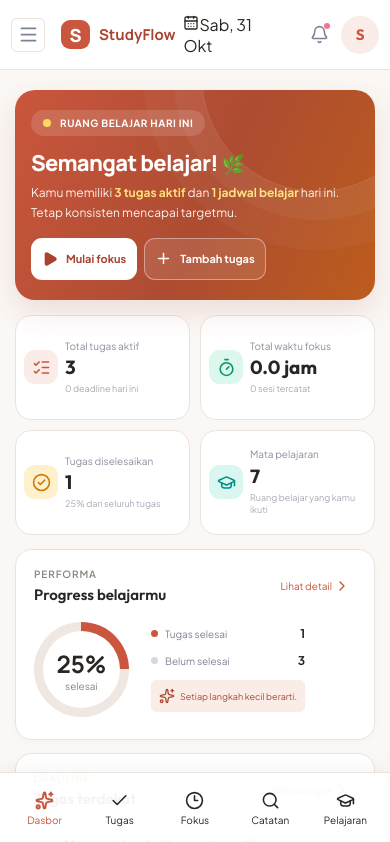
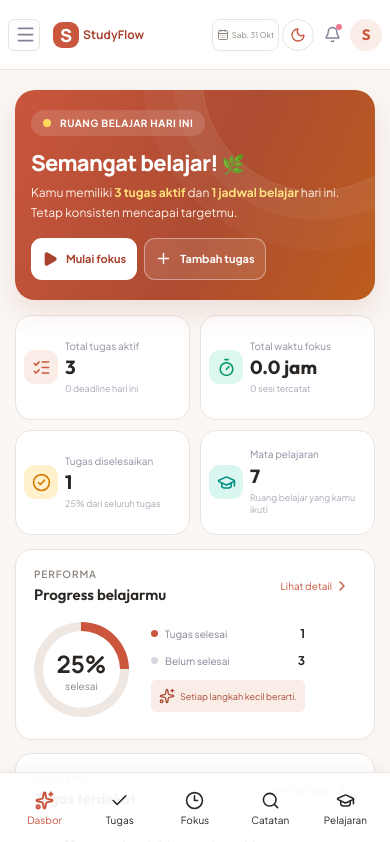
Before and after one commit to ridhopangestu315-ux/belajar-react, a React (Vite) app: page / in a window 390 px wide. Shown: the top 842 px of the page. Built offline with nearby package versions, Linux system fonts and the light colour scheme.

Commit message:
tampilan mode dark mobile

```diff
--- a/src/Aplikasi.jsx
+++ b/src/Aplikasi.jsx
@@ -130,6 +130,7 @@ function Aplikasi() {
   const statistikSudahDianimasikan = useRef(false)
   const penyelesaianTimerSudahDitangani = useRef(false)
 
+  const apakahTemaGelap = settings.theme === 'dark' || (settings.theme === 'system' && window.matchMedia('(prefers-color-scheme: dark)').matches)
   const jumlahTugasSelesai = tasks.filter((task) => task.done).length
   const jumlahTugasAktif = tasks.length - jumlahTugasSelesai
   const progress = tasks.length ? Math.round((jumlahTugasSelesai / tasks.length) * 100) : 0
@@ -257,7 +258,7 @@ function Aplikasi() {
   return <div className="app-shell">
     <BilahSamping halamanAktif={halamanAktif} onNavigate={aturHalamanAktif} isOpen={apakahBilahSampingTerbuka} onClose={() => aturBilahSamping(false)} userName={settings.name} userPhoto={settings.profilePhoto} onProfileClick={() => aturModalProfil(true)} userSummary={[settings.educationLevel, settings.classLevel, settings.institution].filter(Boolean).join(' ÃƒÆ’Ã†â€™Ãƒâ€ Ã¢â‚¬â„¢ÃƒÆ’Ã‚Â¢ÃƒÂ¢Ã¢â‚¬Å¡Ã‚Â¬Ãƒâ€¦Ã‚Â¡ÃƒÆ’Ã†â€™ÃƒÂ¢Ã¢â€šÂ¬Ã…Â¡ÃƒÆ’Ã¢â‚¬Å¡Ãƒâ€šÃ‚Â· ') || 'Ruang belajarmu'} />
     <main className="main-area">
-      <header className="topbar"><button className="icon-button mobile-menu" aria-label="Buka navigasi" onClick={() => aturBilahSamping(true)}><Menu size={21}/></button><div className="mobile-brand"><span className="brand-mark">S</span><strong>StudyFlow</strong></div><div className="breadcrumb">Ruang belajar <ChevronRight size={15}/> <strong>{halamanAktif}</strong></div><div className="topbar-actions"><span className="tanggalHariIni-pill"><CalendarDays size={16}/>{new Intl.DateTimeFormat('id-ID', { weekday: 'short', day: 'numeric', month: 'short' }).format(new Date())}</span><button className="icon-button theme-toggle" aria-label="Ganti tema" title="Ganti tema" onClick={() => setSettings((value) => ({ ...value, theme: document.documentElement.dataset.theme === 'dark' ? 'light' : 'dark' }))}>{document.documentElement.dataset.theme === 'dark' ? <Sun size={18}/> : <Moon size={18}/>}</button><button className="icon-button notification-button" aria-label="Pengingat" title="Pengingat" onClick={() => aturHalamanAktif('Pengingat')}><Bell size={19}/>{reminders.some((item) => !item.done) && <i/>}</button><AvatarProfil className="avatar-small" name={settings.name} photo={settings.profilePhoto} onClick={() => aturModalProfil(true)}/></div></header>
+      <header className="topbar"><button className="icon-button mobile-menu" aria-label="Buka navigasi" onClick={() => aturBilahSamping(true)}><Menu size={21}/></button><div className="mobile-brand"><span className="brand-mark">S</span><strong>StudyFlow</strong></div><div className="breadcrumb">Ruang belajar <ChevronRight size={15}/> <strong>{halamanAktif}</strong></div><div className="topbar-actions"><span className="today-pill"><CalendarDays size={16}/>{new Intl.DateTimeFormat('id-ID', { weekday: 'short', day: 'numeric', month: 'short' }).format(new Date())}</span><button className="icon-button theme-toggle" aria-label={apakahTemaGelap ? "Gunakan tema terang" : "Gunakan tema gelap"} title={apakahTemaGelap ? "Gunakan tema terang" : "Gunakan tema gelap"} onClick={() => setSettings((value) => ({ ...value, theme: apakahTemaGelap ? 'light' : 'dark' }))}>{apakahTemaGelap ? <Sun size={18}/> : <Moon size={18}/>}</button><button className="icon-button notification-button" aria-label="Pengingat" title="Pengingat" onClick={() => aturHalamanAktif('Pengingat')}><Bell size={19}/>{reminders.some((item) => !item.done) && <i/>}</button><AvatarProfil className="avatar-small" name={settings.name} photo={settings.profilePhoto} onClick={() => aturModalProfil(true)}/></div></header>
       <section className="page-content" key={halamanAktif}>
         {halamanAktif === 'Dashboard' && <Dasbor name={settings.name} tasks={daftarTugasTerurut} subjects={subjects} activities={activities} jumlahTugasAktif={jumlahTugasAktif} jumlahTugasSelesai={jumlahTugasSelesai} progress={progress} riwayatFokus={riwayatFokus} now={tanggalSaatIni} onToggleTask={ubahStatusTugas} onAddTask={() => bukaFormulirTambah('Tugas')} onNavigate={aturHalamanAktif} onStartFocus={() => { aturHalamanAktif('Focus Mode'); mulaiFokusDariDasbor() }} animateStats={!statistikSudahDianimasikan.current}/>}
         {pageToData[halamanAktif] && <HalamanData page={halamanAktif} data={({ Tugas: daftarTugasTerurut, 'Mata Pelajaran': subjects, Catatan: notes, Pengingat: [...reminders].sort((a,b) => (a.date || '').localeCompare(b.date || '')) })[halamanAktif]} search={search} setSearch={setSearch} filter={taskFilter} setFilter={setTaskFilter} subjectFilter={subjectFilter} setSubjectFilter={setSubjectFilter} onAdd={() => bukaFormulirTambah()} onEdit={(item) => bukaFormulirTambah(halamanAktif, item)} onDelete={(id) => hapusData(halamanAktif, id)} onToggle={(id) => halamanAktif === 'Tugas' ? ubahStatusTugas(id) : setReminders((list) => list.map((entry) => entry.id === id ? { ...entry, done: !entry.done } : entry))}/>}
--- a/src/App.css
+++ b/src/App.css
@@ -426,3 +426,34 @@ body { background:var(--canvas); color:var(--ink); font-family:'Plus Jakarta San
 :root[data-theme="dark"] .sidebar-note strong{color:var(--ink)!important}
 :root[data-theme="dark"] .sidebar-note>span{color:var(--muted)!important}
 @media(max-width:800px){.sidebar-note{padding:16px!important}}
+
+/* Tombol tema header yang konsisten di desktop dan mobile */
+.theme-toggle{display:grid!important;place-items:center;width:38px;height:38px;flex:0 0 38px;border-radius:50%;border:1px solid var(--line);background:var(--panel);color:var(--primary);transition:background-color .2s,color .2s,border-color .2s,transform .15s}
+.theme-toggle:hover{background:var(--accent-soft);border-color:color-mix(in srgb,var(--primary) 40%,var(--line));color:var(--primary);transform:translateY(-1px)}
+.theme-toggle:active{transform:scale(.96)}
+@media(max-width:800px){
+  .topbar{padding-inline:12px;gap:7px}
+  .mobile-brand{gap:6px;font-size:14px;flex:0 0 auto}
+  .mobile-brand .brand-mark{width:29px;height:29px}
+  .topbar-actions{gap:5px;min-width:0}
+  .today-pill{display:flex;flex:0 1 auto;min-width:0;height:34px;padding:0 6px;gap:4px;font-size:9px;white-space:nowrap}
+  .today-pill svg{width:14px;height:14px;flex:none}
+  .theme-toggle{visibility:visible;pointer-events:auto;width:36px;height:36px;flex-basis:36px}
+  .notification-button{width:34px;height:34px;flex:0 0 34px}
+  .avatar-small.avatar-trigger{width:36px;height:36px;flex-basis:36px}
+}
+@media(max-width:390px){
+  .topbar{padding-inline:8px;gap:5px}
+  .mobile-menu{width:32px;height:32px;flex:0 0 32px}
+  .mobile-brand{gap:4px;font-size:12px}
+  .mobile-brand .brand-mark{width:26px;height:26px}
+  .topbar-actions{gap:3px}
+  .today-pill{height:32px;padding:0 4px;gap:3px;font-size:8px}
+  .today-pill svg{width:12px;height:12px}
+  .theme-toggle{width:32px;height:32px;flex-basis:32px}
+  .theme-toggle svg{width:16px;height:16px}
+  .notification-button{width:30px;height:32px;flex-basis:30px}
+  .notification-button svg{width:17px;height:17px}
+  .avatar-small.avatar-trigger{width:32px;height:32px;flex-basis:32px}
+}
+@media(max-width:350px){.mobile-brand{font-size:11px}.mobile-brand .brand-mark{width:24px;height:24px}.today-pill{font-size:7px}}
```
